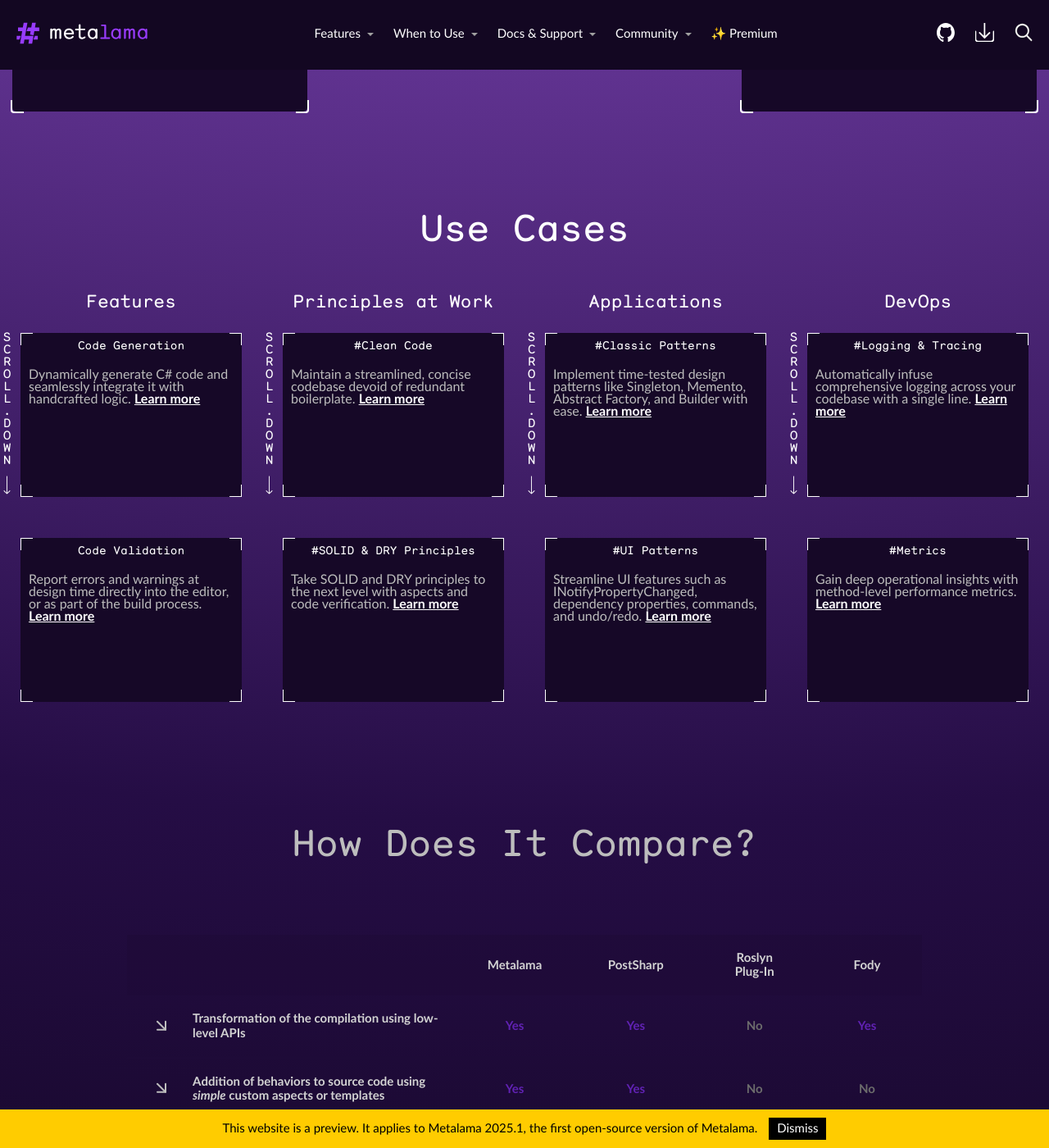
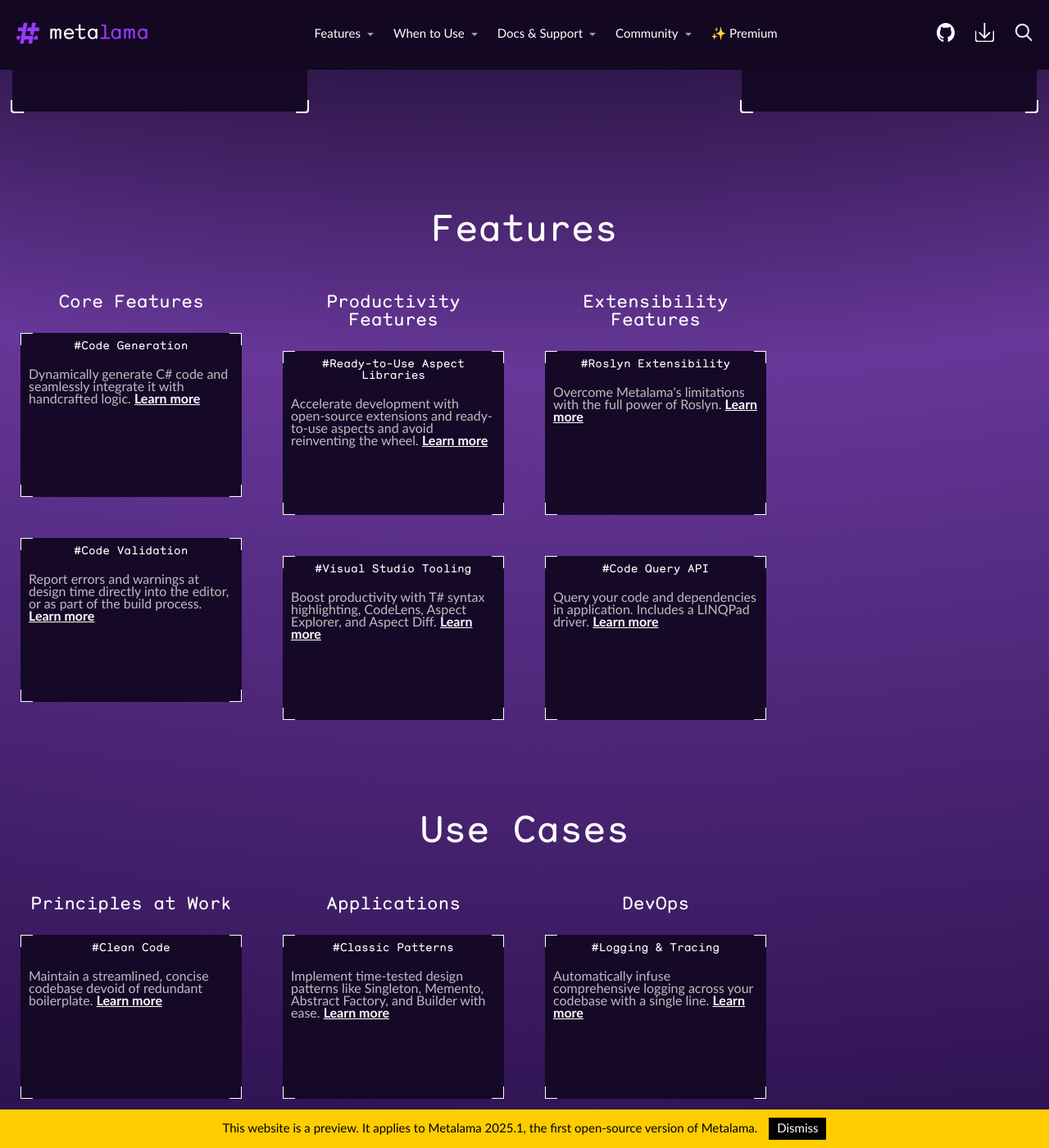
Before and after one commit to metalama/website, a Jekyll site: the page built from index.html, in a window 1280 px wide and 1400 px high, scrolled down 6729 px. Shown: the whole window at 82% size. Built offline with Jekyll 4.4.1, drawn with Linux system fonts in a browser that asks for light colours; nearby versions of some CDN libraries; comment, search, counter and statistics services are not loaded.

Commit message:
Update index.html

```diff
--- a/index.html
+++ b/index.html
@@ -641,19 +641,17 @@
 	 <section class="section-features section section--features">
         <div class="section-features__container">
 
-            <h2 class="section-features__title">Use Cases</h2>
-
+            <h2 class="section-features__title">Features</h2>
             <div class="section-features__columns">
-
-					<div class="section-features__column">
-						<h4>Features</h4>
-						<div class="section-features__cases">
 				{% for item in site.data.navigation.nodes[1].nodes %}
 					{% unless item.hidden %}
+					<div class="section-features__column">
+						<h4>{{ item.title }}</h4>
+						<div class="section-features__cases">
 							{% for item2 in item.nodes %}
 							<div class="section-features__case">
 								<a class="section-features__link" href="{{ item2.url }}">
-										<p class="section-features__subtitle">{{ item2.title }}</p>
+									<p class="section-features__subtitle">#{{ item2.title }}</p>
 									<p class="section-features__description">{{ item2.description }}
 											<span class="section-features__more">Learn more</span>
 									</p>
@@ -661,27 +659,19 @@
 								<div class="section-features__decor-1"></div>
 								<div class="section-features__decor-2"></div>
 							</div>
-								{% endfor  %}
+							{% endfor %}
+						</div>
+					</div>
 					{% endunless %}
 				{% endfor  %}
             </div>
-						<div class="section-features__text-decor">
-							<span>S</span>
-							<span>C</span>
-							<span>R</span>
-							<span>O</span>
-							<span>L</span>
-							<span>L</span>
-							<span> </span>
-							<span>.</span>
-							<span>D</span>
-							<span>O</span>
-							<span>W</span>
-							<span>N</span>
-							<img src="assets/images/icons/features-arrow.svg" alt="Arrow">
         </div>
-					</div>
+    </section>
 
+		<section class="section-features section section--features">
+			<div class="section-features__container">
+				<h2 class="section-features__title">Use Cases</h2>
+				<div class="section-features__columns">
 				{% for item in site.data.navigation.nodes[2].nodes %}
 					{% unless item.hidden %}
 					<div class="section-features__column">
@@ -699,21 +689,6 @@
 								<div class="section-features__decor-2"></div>
 							</div>
 							{% endfor %}
-						</div>
-						<div class="section-features__text-decor">
-							<span>S</span>
-							<span>C</span>
-							<span>R</span>
-							<span>O</span>
-							<span>L</span>
-							<span>L</span>
-							<span> </span>
-							<span>.</span>
-							<span>D</span>
-							<span>O</span>
-							<span>W</span>
-							<span>N</span>
-							<img src="assets/images/icons/features-arrow.svg" alt="Arrow">
 						</div>
 					</div>
 					{% endunless %}
```
Lines whose indentation alone changed are shown as unchanged.
